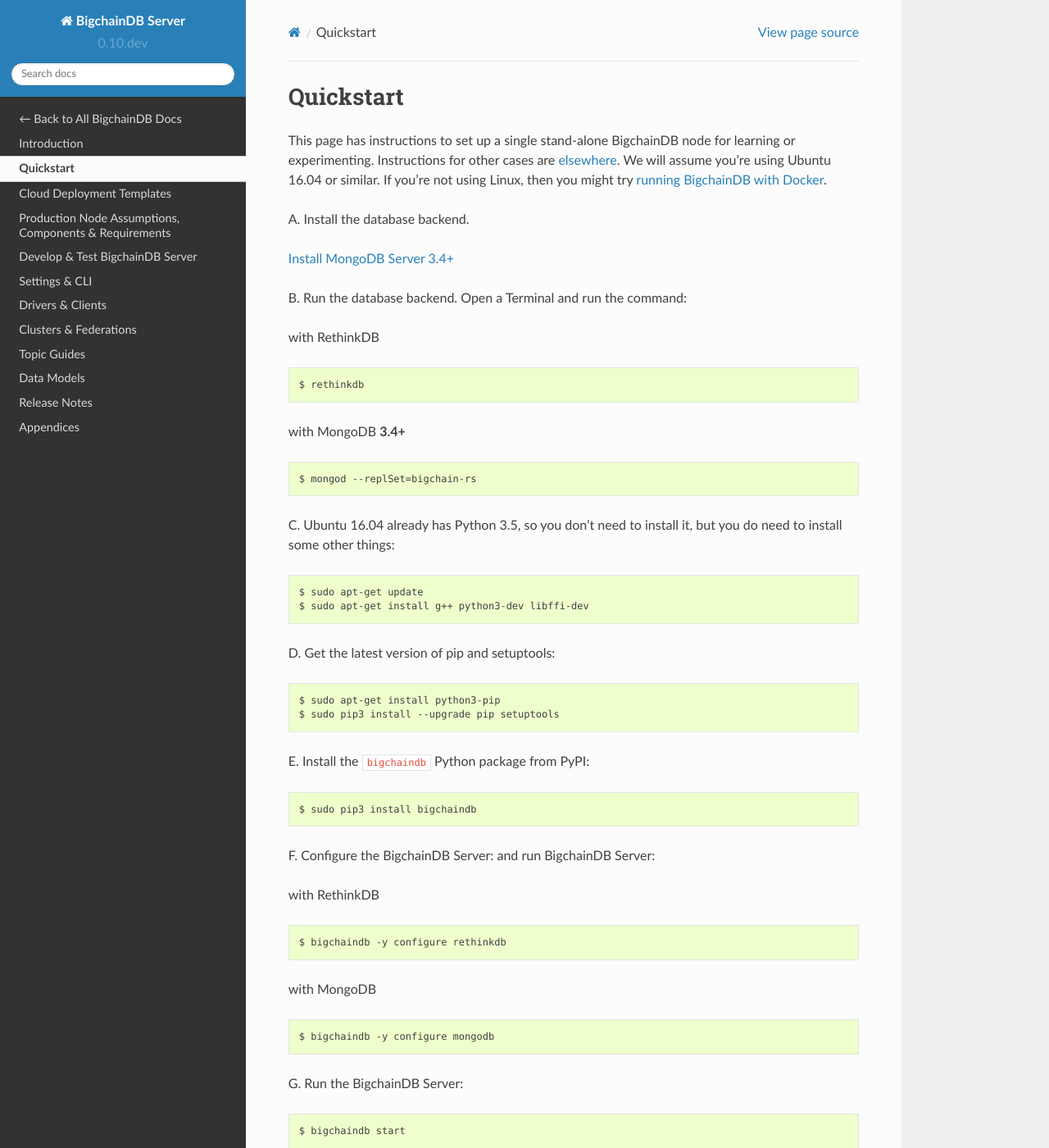
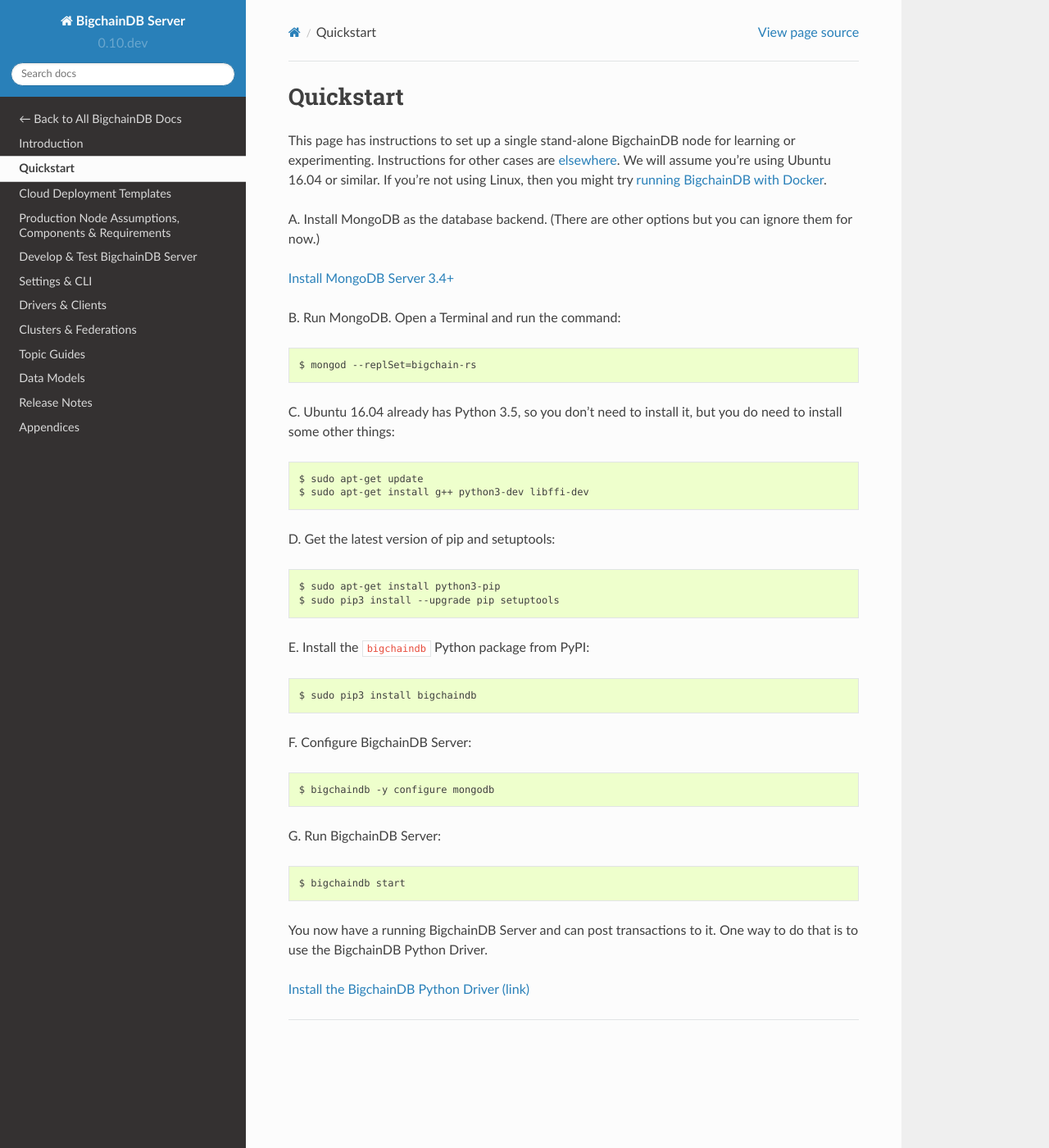
Before and after one commit to bigchaindb/bigchaindb, a Sphinx documentation site: the page built from docs/server/source/quickstart.md, in a window 1280 px wide and 1400 px high. Shown: the whole window at 82% size. Built offline with Sphinx 7.4.7 and the Read the Docs theme 2.0.0, drawn with Linux system fonts in a browser that asks for light colours; pages that are not in the unit, such as notebooks, are missing from menus.

Commit message:
docs: removed all RethinkDB stuff from Quickstart page

````diff
--- a/docs/server/source/quickstart.md
+++ b/docs/server/source/quickstart.md
@@ -2,18 +2,11 @@
 
 This page has instructions to set up a single stand-alone BigchainDB node for learning or experimenting. Instructions for other cases are [elsewhere](introduction.html). We will assume you're using Ubuntu 16.04 or similar. If you're not using Linux, then you might try [running BigchainDB with Docker](appendices/run-with-docker.html).
 
-A. Install the database backend.
+A. Install MongoDB as the database backend. (There are other options but you can ignore them for now.)
 
 [Install MongoDB Server 3.4+](https://docs.mongodb.com/manual/tutorial/install-mongodb-on-ubuntu/)
 
-B. Run the database backend. Open a Terminal and run the command:
-
-with RethinkDB
-```text
-$ rethinkdb
-```
-
-with MongoDB __3.4+__
+B. Run MongoDB. Open a Terminal and run the command:
 ```text
 $ mongod --replSet=bigchain-rs
 ```
@@ -35,19 +28,12 @@
 $ sudo pip3 install bigchaindb
 ```
 
-F. Configure the BigchainDB Server: and run BigchainDB Server:
-
-with RethinkDB
-```text
-$ bigchaindb -y configure rethinkdb
-```
-
-with MongoDB
+F. Configure BigchainDB Server:
 ```text
 $ bigchaindb -y configure mongodb
 ```
 
-G. Run the BigchainDB Server:
+G. Run BigchainDB Server:
 ```text
 $ bigchaindb start
 ```
````
